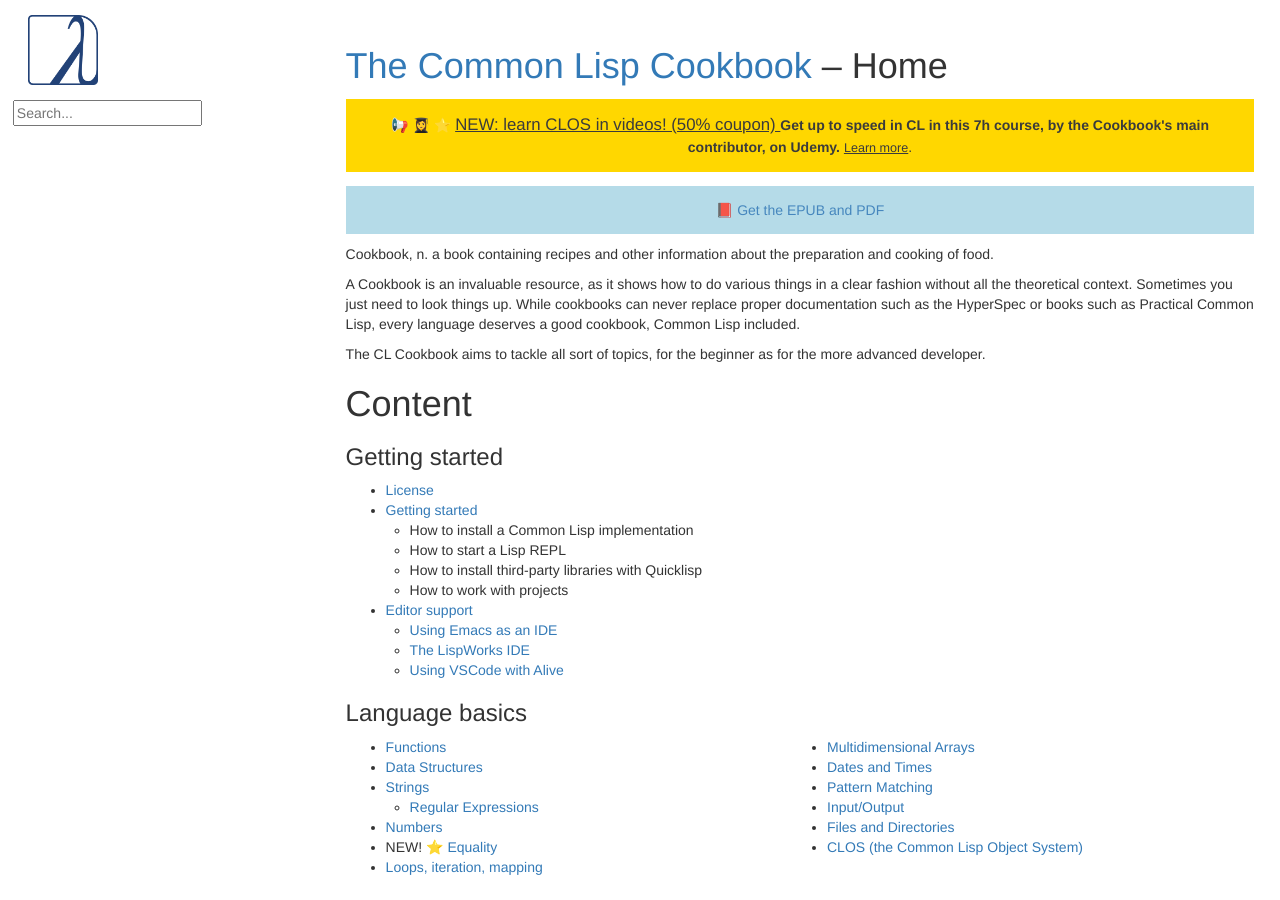
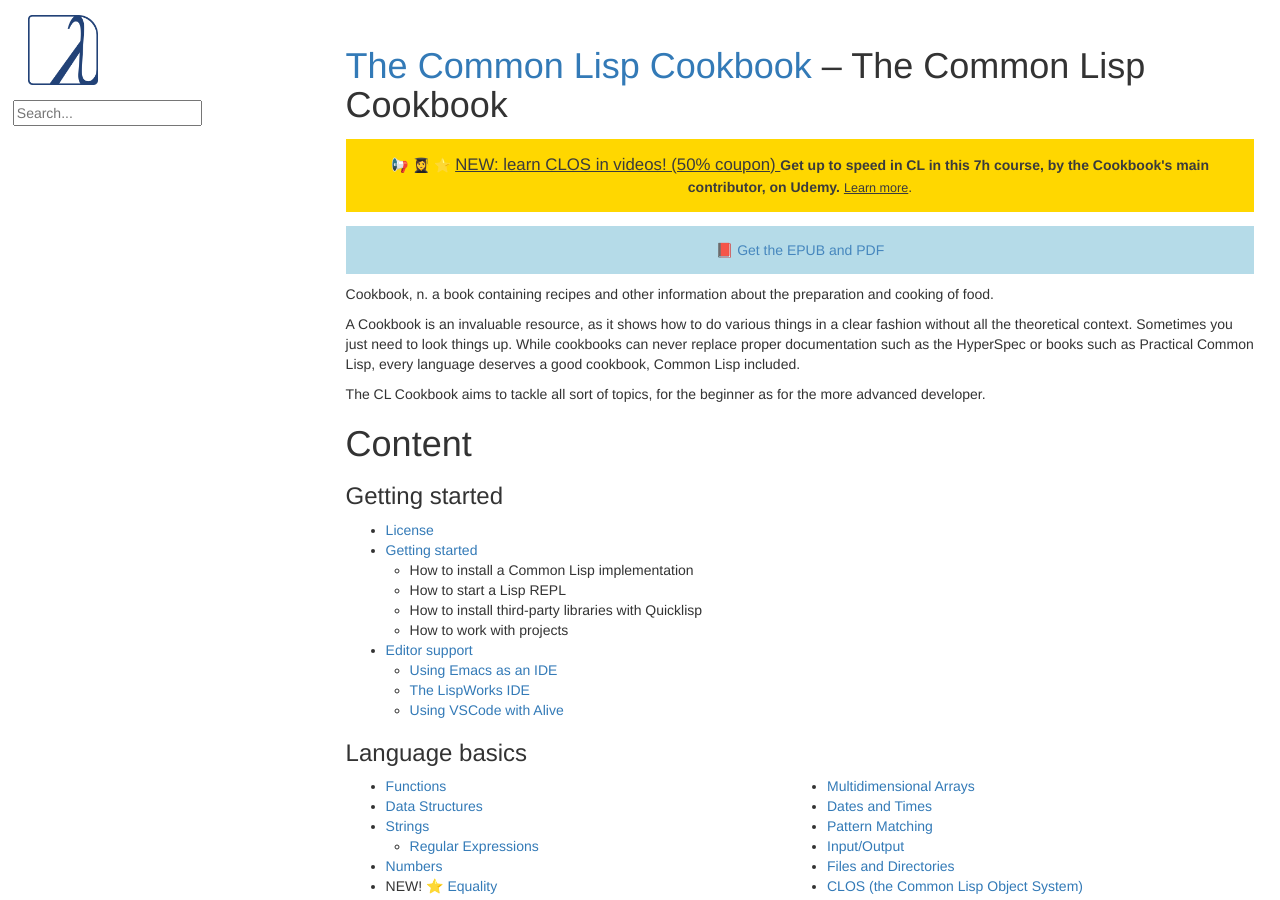
Before and after one commit to LispCookbook/cl-cookbook, a Jekyll site: the page built from index.md, in a window 1280 px wide and 900 px high. Built offline with Jekyll 4.4.1, drawn with Linux system fonts in a browser that asks for light colours.

Commit message:
(minor) site: title and description++

```diff
--- a/_config.yml
+++ b/_config.yml
@@ -1,5 +1,5 @@
 title: Common Lisp Cookbook
-description: A collection of examples of using Common Lisp
+description: A collection of examples of how to use Common Lisp
 baseurl: "/cl-cookbook"
 
 # https://stackoverflow.com/questions/39057405/unable-to-build-a-jekyll-site-invalid-date
--- a/index.md
+++ b/index.md
@@ -1,5 +1,5 @@
 ---
-title: Home
+title: The Common Lisp Cookbook
 ---
 
 > Cookbook, n.
```
